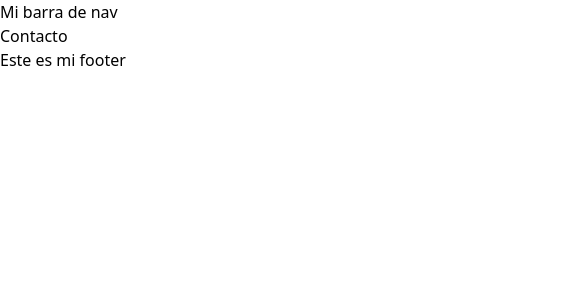
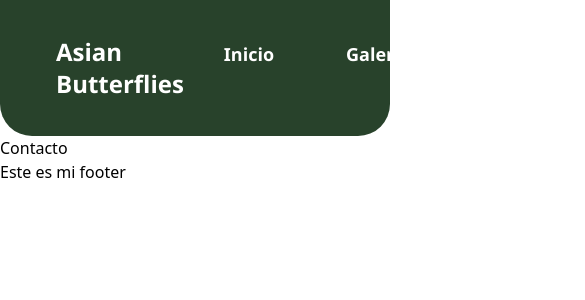
Before and after one commit to Proyecto-Asia/asian-butterflies, a React (Vite) app: page /contact in a window 390 px wide. Shown: the top 300 px of the page, 585 px wide, since content can reach past the window. Built offline with nearby package versions, Linux system fonts and the light colour scheme.

Commit message:
feat: create responsive NavBar component with styled navigation links(#2)

```diff
--- a/src/components/NavBar.jsx
+++ b/src/components/NavBar.jsx
@@ -1,9 +1,19 @@
-function NavBar(){
+import { Link } from "react-router-dom";
 
-return (
-    <>
-    <nav>Mi barra de nav</nav>
-    </>
-)
+function NavBar() {
+
+    return (
+        <>
+            <nav className="bg-mint-green-700 text-white font-segoe p-8  rounded-b-4xl flex flex-row gap-6 justify-between items-center font-bold">
+                <h1 className=" ps-6 text-2xl">Asian Butterflies</h1>
+                <div className="flex gap-10 justify-items-end text-lg">
+                    <Link to="/" className="hover:bg-mint-green-800 px-4 py-2 rounded-4xl">Inicio</Link>
+                    <Link to="/ButterflyGrid" className="hover:bg-mint-green-800 px-4 py-2 rounded-4xl">Galería</Link>
+                    <Link to="/newbutterfly" className="hover:bg-mint-green-800 px-4 py-2 rounded-4xl">Crear nueva</Link>
+                    <Link to="/contact" className="hover:bg-mint-green-800 px-4 py-2 rounded-4xl">Contacto</Link>
+                </div>
+            </nav>
+        </>
+    )
 }
 export default NavBar;
```
